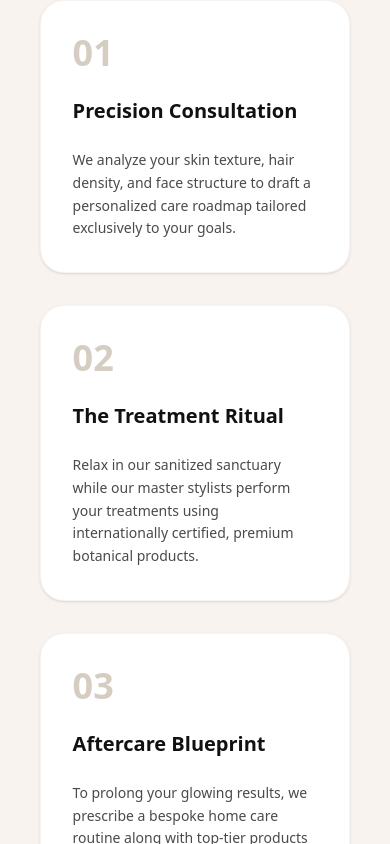
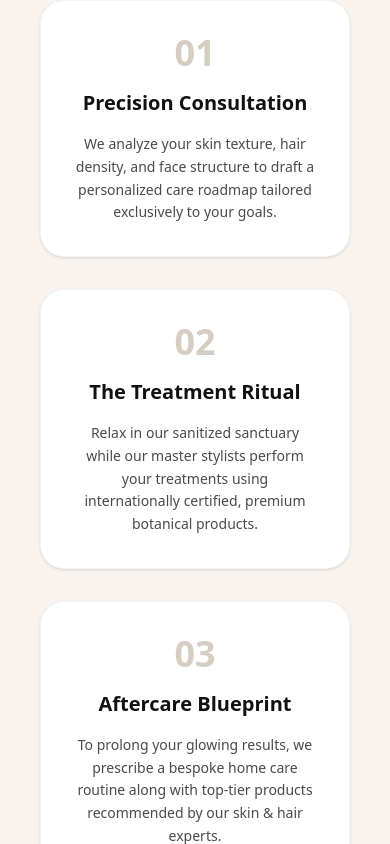
Before and after one commit to rajanthakulla/new-royal-unisex-beauty-studio, a Next.js app: page / in a window 390 px wide. Shown: the part 4120-4964 px from the top of the page. Built offline with nearby package versions, Linux system fonts and the light colour scheme; no server answers; the database is empty.

Commit message:
style: center-align icons, titles, descriptions, and CTAs across all cards

```diff
--- a/components/HomePageClient.tsx
+++ b/components/HomePageClient.tsx
@@ -307,8 +307,8 @@ export default function HomePageClient({ settings, services, testimonials, speci
           </ScrollReveal>
 
           <div className="grid grid-cols-1 md:grid-cols-3 gap-8">
-            <ScrollReveal delay={0.15} className="bg-white p-8 rounded-3xl border border-[#d0c4bd]/20 shadow-sm flex flex-col justify-between group hover:border-[#745a32]/30 transition-all duration-300">
-              <div className="space-y-6">
+            <ScrollReveal delay={0.15} className="bg-white p-8 rounded-3xl border border-[#d0c4bd]/20 shadow-sm flex flex-col justify-between items-center text-center group hover:border-[#745a32]/30 transition-all duration-300">
+              <div className="space-y-4 flex flex-col items-center">
                 <span className="font-display-lg text-4xl text-[#745a32]/30 font-bold block transition-colors group-hover:text-[#745a32]">01</span>
                 <h3 className="font-display-lg text-xl font-bold text-on-surface">Precision Consultation</h3>
                 <p className="font-body-md text-[14px] text-on-surface-variant leading-relaxed">
@@ -317,8 +317,8 @@ export default function HomePageClient({ settings, services, testimonials, speci
               </div>
             </ScrollReveal>
 
-            <ScrollReveal delay={0.2} className="bg-white p-8 rounded-3xl border border-[#d0c4bd]/20 shadow-sm flex flex-col justify-between group hover:border-[#745a32]/30 transition-all duration-300">
-              <div className="space-y-6">
+            <ScrollReveal delay={0.2} className="bg-white p-8 rounded-3xl border border-[#d0c4bd]/20 shadow-sm flex flex-col justify-between items-center text-center group hover:border-[#745a32]/30 transition-all duration-300">
+              <div className="space-y-4 flex flex-col items-center">
                 <span className="font-display-lg text-4xl text-[#745a32]/30 font-bold block transition-colors group-hover:text-[#745a32]">02</span>
                 <h3 className="font-display-lg text-xl font-bold text-on-surface">The Treatment Ritual</h3>
                 <p className="font-body-md text-[14px] text-on-surface-variant leading-relaxed">
@@ -327,8 +327,8 @@ export default function HomePageClient({ settings, services, testimonials, speci
               </div>
             </ScrollReveal>
 
-            <ScrollReveal delay={0.25} className="bg-white p-8 rounded-3xl border border-[#d0c4bd]/20 shadow-sm flex flex-col justify-between group hover:border-[#745a32]/30 transition-all duration-300">
-              <div className="space-y-6">
+            <ScrollReveal delay={0.25} className="bg-white p-8 rounded-3xl border border-[#d0c4bd]/20 shadow-sm flex flex-col justify-between items-center text-center group hover:border-[#745a32]/30 transition-all duration-300">
+              <div className="space-y-4 flex flex-col items-center">
                 <span className="font-display-lg text-4xl text-[#745a32]/30 font-bold block transition-colors group-hover:text-[#745a32]">03</span>
                 <h3 className="font-display-lg text-xl font-bold text-on-surface">Aftercare Blueprint</h3>
                 <p className="font-body-md text-[14px] text-on-surface-variant leading-relaxed">
@@ -482,14 +482,14 @@ export default function HomePageClient({ settings, services, testimonials, speci
 
         <div className="grid grid-cols-1 md:grid-cols-2 lg:grid-cols-3 gap-8">
           {services.length > 0 ? services.map((service, idx) => (
-            <ScrollReveal key={idx} delay={0.1 * (idx % 3)} className="bg-white border border-transparent p-10 shadow-premium hover:shadow-premium-hover hover:-translate-y-2 transition-all duration-300 group">
-              <div className="w-12 h-12 bg-primary/10 text-primary flex items-center justify-center mb-6 group-hover:bg-primary group-hover:text-[#111111] transition-colors rounded-sm">
-                <span className="material-symbols-outlined">spa</span>
+            <ScrollReveal key={idx} delay={0.1 * (idx % 3)} className="bg-white border border-transparent p-8 sm:p-10 rounded-3xl shadow-premium hover:shadow-premium-hover hover:-translate-y-2 transition-all duration-300 group flex flex-col items-center text-center">
+              <div className="w-14 h-14 bg-primary/10 text-primary flex items-center justify-center mb-6 group-hover:bg-primary group-hover:text-[#111111] transition-colors rounded-2xl mx-auto">
+                <span className="material-symbols-outlined text-[28px]">spa</span>
               </div>
-              <span className="text-xs font-bold text-on-surface-variant uppercase tracking-wider block mb-2">{service.category?.name || "Service"}</span>
-              <h3 className="font-headline-md text-headline-md text-on-surface mb-3 group-hover:text-primary transition-colors">{service.title}</h3>
-              <p className="text-on-surface-variant font-body-md mb-6 line-clamp-3">{service.description}</p>
-              <Link href={`/services/${service.slug}`} className="font-label-md text-primary flex items-center gap-1 hover:text-black transition-colors group">
+              <span className="text-xs font-bold text-on-surface-variant uppercase tracking-wider block mb-2 text-center">{service.category?.name || "Service"}</span>
+              <h3 className="font-headline-md text-headline-md text-on-surface mb-3 group-hover:text-primary transition-colors text-center">{service.title}</h3>
+              <p className="text-on-surface-variant font-body-md mb-6 line-clamp-3 text-center leading-relaxed">{service.description}</p>
+              <Link href={`/services/${service.slug}`} className="font-label-md text-primary flex items-center justify-center gap-1 hover:text-black transition-colors group mt-auto">
                 Book Service <span className="material-symbols-outlined text-[16px] group-hover:translate-x-1 transition-transform">arrow_forward</span>
               </Link>
             </ScrollReveal>
@@ -529,9 +529,9 @@ export default function HomePageClient({ settings, services, testimonials, speci
           <div className="grid grid-cols-1 md:grid-cols-3 gap-8">
             {specials.length > 0 ? (
               specials.map((special, idx) => (
-                <ScrollReveal key={special.id} delay={0.15 + (idx * 0.05)} className="bg-[#f8f3ee] p-8 rounded-3xl border border-[#d0c4bd]/40 flex flex-col justify-between hover:border-[#745a32]/40 transition-all duration-300 shadow-sm">
-                  <div className="space-y-6">
-                    <span className="text-[10px] font-label-md uppercase tracking-wider text-[#745a32] bg-[#fedaa8] px-3 py-1 rounded-full inline-block font-bold">
+                <ScrollReveal key={special.id} delay={0.15 + (idx * 0.05)} className="bg-[#f8f3ee] p-8 rounded-3xl border border-[#d0c4bd]/40 flex flex-col justify-between items-center text-center hover:border-[#745a32]/40 transition-all duration-300 shadow-sm">
+                  <div className="space-y-4 flex flex-col items-center">
+                    <span className="text-[10px] font-label-md uppercase tracking-wider text-[#745a32] bg-[#fedaa8] px-3.5 py-1 rounded-full inline-block font-bold">
                       {special.tag}
                     </span>
                     <h3 className="font-display-lg text-xl font-bold text-on-surface">{special.title}</h3>
@@ -539,10 +539,10 @@ export default function HomePageClient({ settings, services, testimonials, speci
                       {special.description}
                     </p>
                   </div>
-                  <div className="pt-8 border-t border-[#d0c4bd]/30 mt-8 flex justify-between items-center">
-                    <span className="font-display-lg text-lg font-bold text-on-surface">Rs. {special.price.toLocaleString()}</span>
-                    <Link href={special.bookingLink}>
-                      <button className="bg-black hover:bg-[#745a32] text-white px-5 py-2 rounded-full font-label-md text-[11px] uppercase tracking-widest transition-all duration-300">
+                  <div className="pt-6 border-t border-[#d0c4bd]/30 mt-6 flex flex-col items-center gap-3 w-full">
+                    <span className="font-display-lg text-xl font-bold text-on-surface">Rs. {special.price.toLocaleString()}</span>
+                    <Link href={special.bookingLink} className="w-full">
+                      <button className="w-full gold-button py-2.5 rounded-full font-label-md text-[11px] uppercase tracking-widest transition-all duration-300">
                         Book Package
                       </button>
                     </Link>
```
